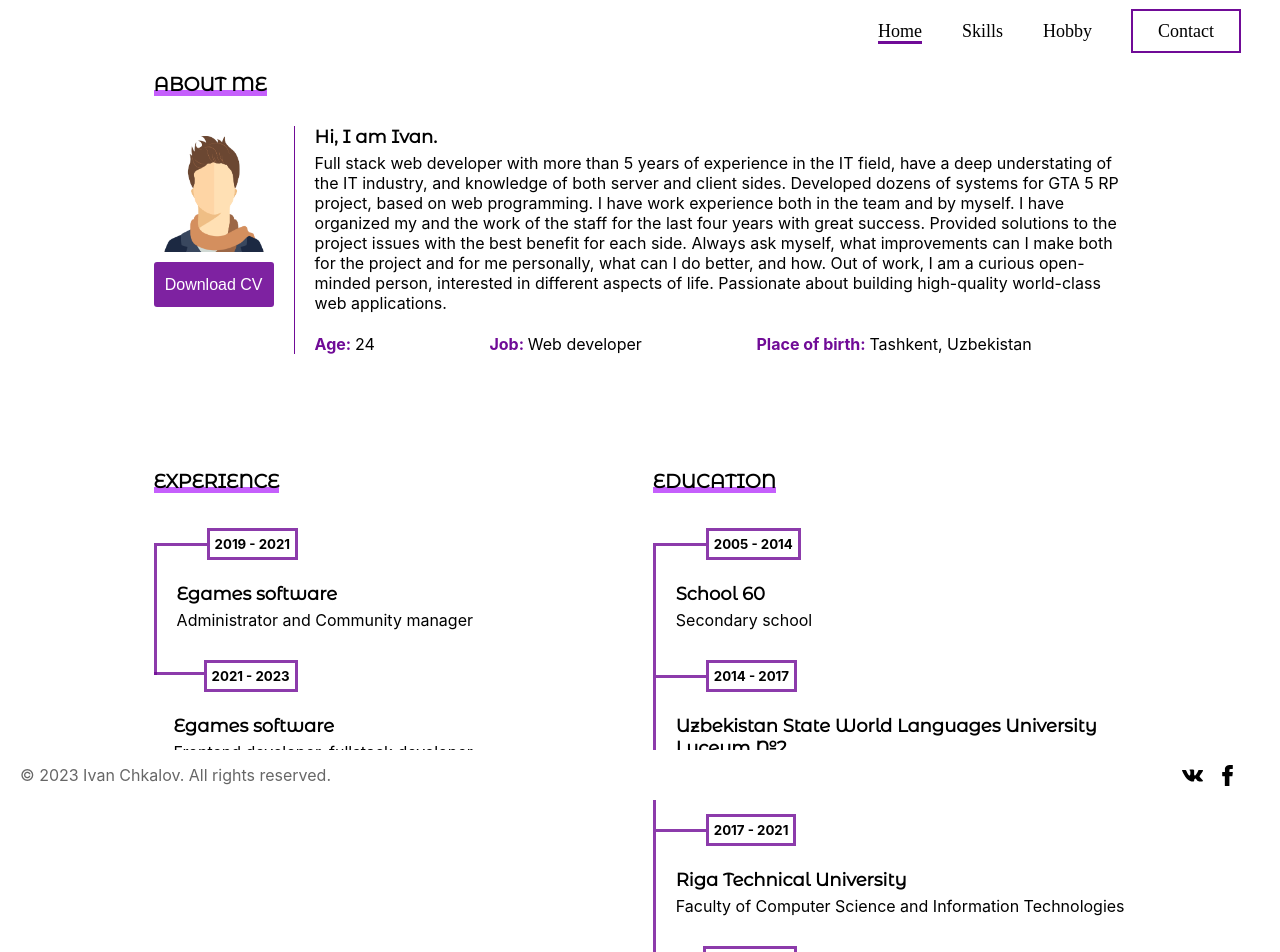
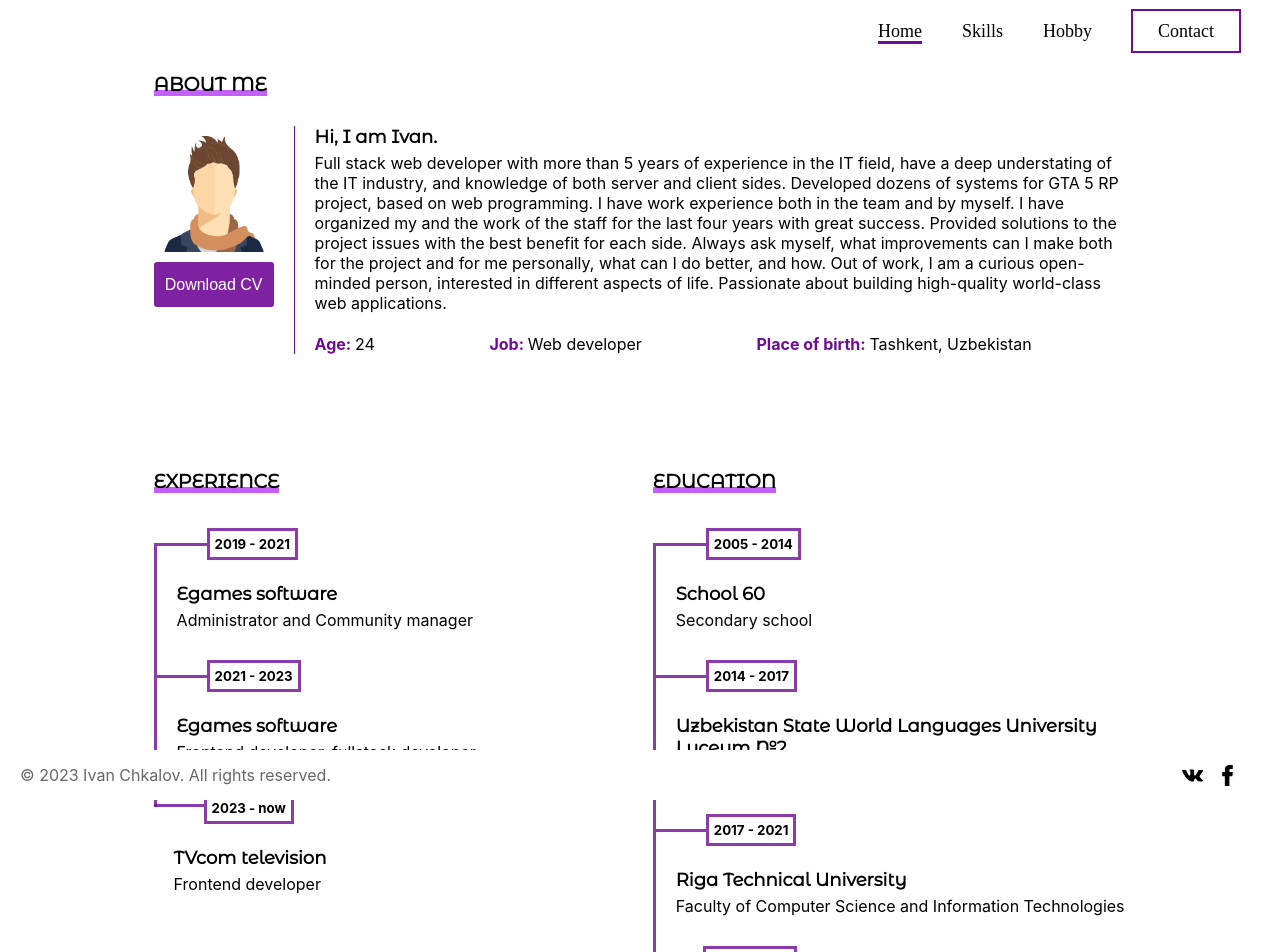
Before and after one commit to Battlecry17/Ivan-Chkalov-CV, a React (Create React App) app in the folder client/: page / in a window 1280 px wide. Shown: the top 952 px of the page. Built offline with nearby package versions, Linux system fonts and the light colour scheme; a web font is replaced by a local one.

Commit message:
New job added
New job added

```diff
--- a/client/src/components/Home.js
+++ b/client/src/components/Home.js
@@ -133,10 +133,16 @@ const ExpEdu = () => {
             info={"Administrator and Community manager"}
           />
           <DateItem
-            addClass={"violet_bot"}
+            addClass={"violet_border"}
             date={"2021 - 2023"}
             title={"Egames software"}
             info={"Frontend developer, fullstack developer"}
+          />
+          <DateItem
+            addClass={"violet_bot"}
+            date={"2023 - now"}
+            title={"TVcom television"}
+            info={"Frontend developer"}
           />
         </div>
       }
```
